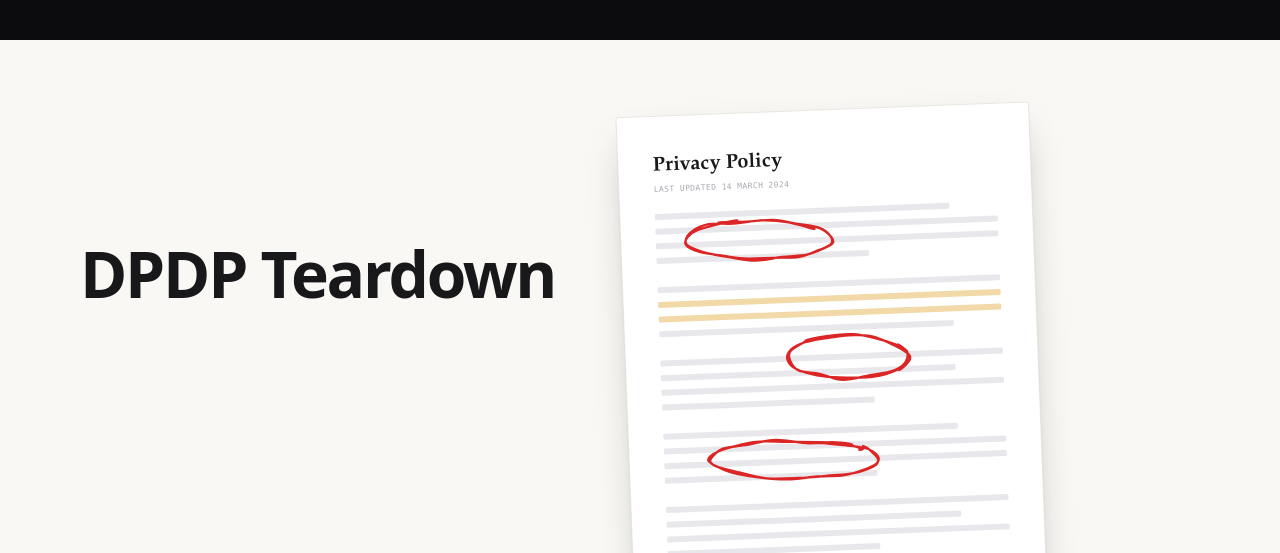
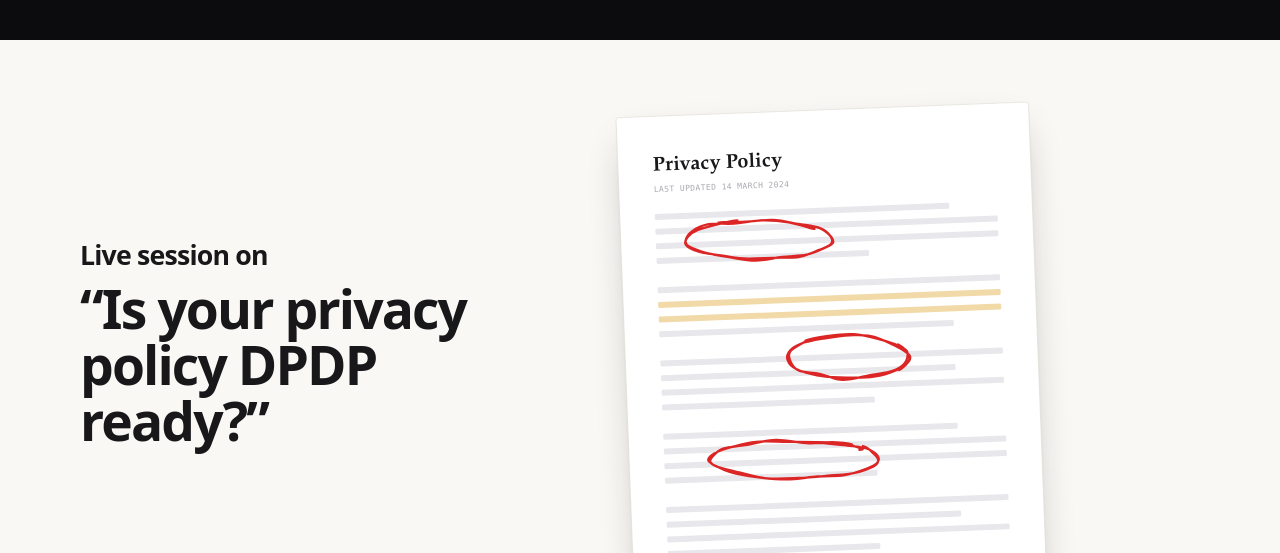
Before and after one commit to Nkprasath/Privacy-policy-teardown-ppt, a plain HTML site: page index.html in a window 1280 px wide. Shown: the top 553 px of the page. Drawn offline with nearby package versions, Linux system fonts and the light colour scheme.

Commit message:
Title slide reads: Live session on "Is your privacy policy DPDP ready?"

```diff
--- a/index.html
+++ b/index.html
@@ -458,7 +458,8 @@
   <section class="slide" data-play="title" data-steps="1" data-notes="Hold on the marked-up document for a beat before you say anything. Three policies, nobody gets named.">
     <div class="doc-slot" data-kind="cover" data-style="left:940px;top:104px;width:620px;height:872px;transform:rotate(-2.2deg)"></div>
     <div style="position:absolute;left:120px;top:300px;width:740px;z-index:4">
-      <div class="bigline" style="font-size:96px">DPDP Teardown</div>
+      <div class="midline" style="font-size:40px">Live session on</div>
+      <div class="bigline" style="font-size:80px;margin-top:18px">&ldquo;Is your privacy policy DPDP ready?&rdquo;</div>
     </div>
     <div style="position:absolute;left:120px;bottom:84px;z-index:4">
       <div class="labbox" style="margin-bottom:24px">
```
